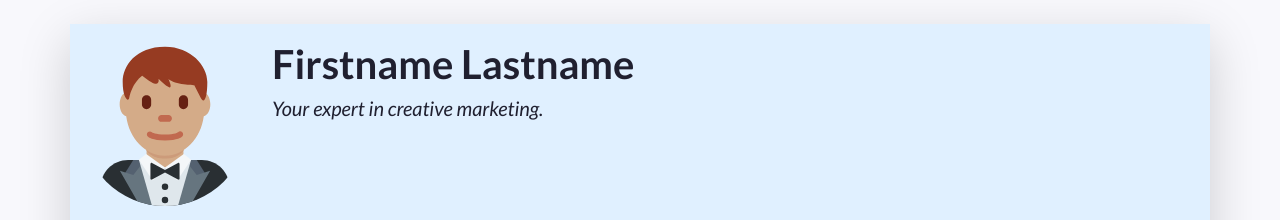
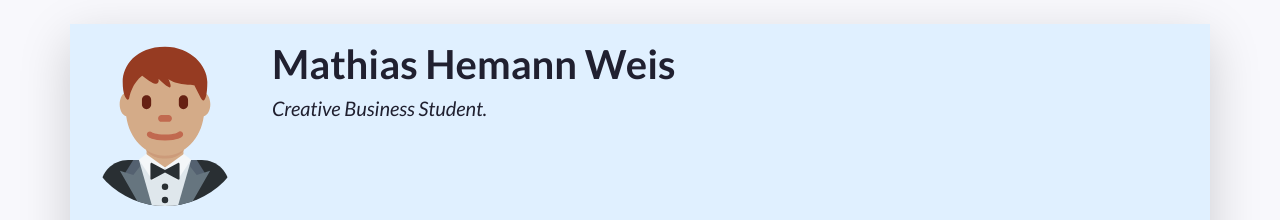
Before and after one commit to MathiasWeis/MathiasHemannWeisCV, a plain HTML site: page index.html in a window 1280 px wide. Shown: the top 220 px of the page. Drawn offline with nearby package versions, Linux system fonts and the light colour scheme.

Commit message:
Added name

```diff
--- a/index.html
+++ b/index.html
@@ -54,8 +54,8 @@
           A container to wrap around your name and tagline. Full-width at small size, then columns of increasing size.
         -->
         <div class="col-12 col-sm-8 col-md-9 col-lg-10 my-3 header-content">
-          <h1 class="fw-bolder">Firstname Lastname</h1>
-          <h5 class="fst-italic tagline">Your expert in creative marketing.</h5>
+          <h1 class="fw-bolder">Mathias Hemann Weis</h1>
+          <h5 class="fst-italic tagline">Creative Business Student.</h5>
         </div>
       </header>
 
```
